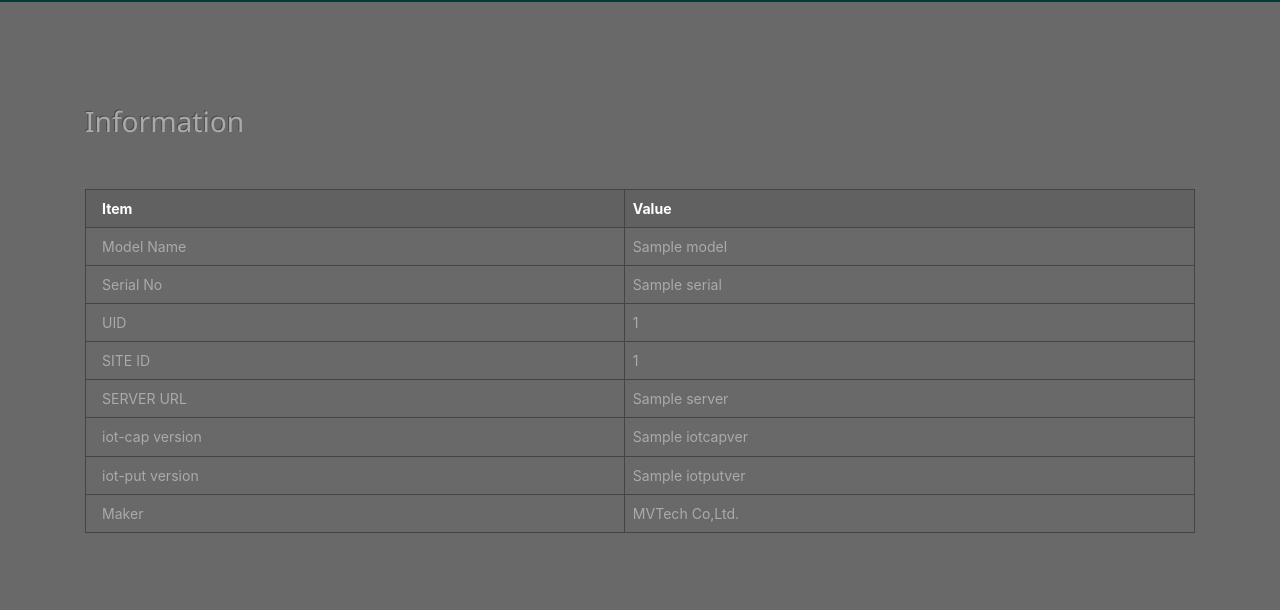
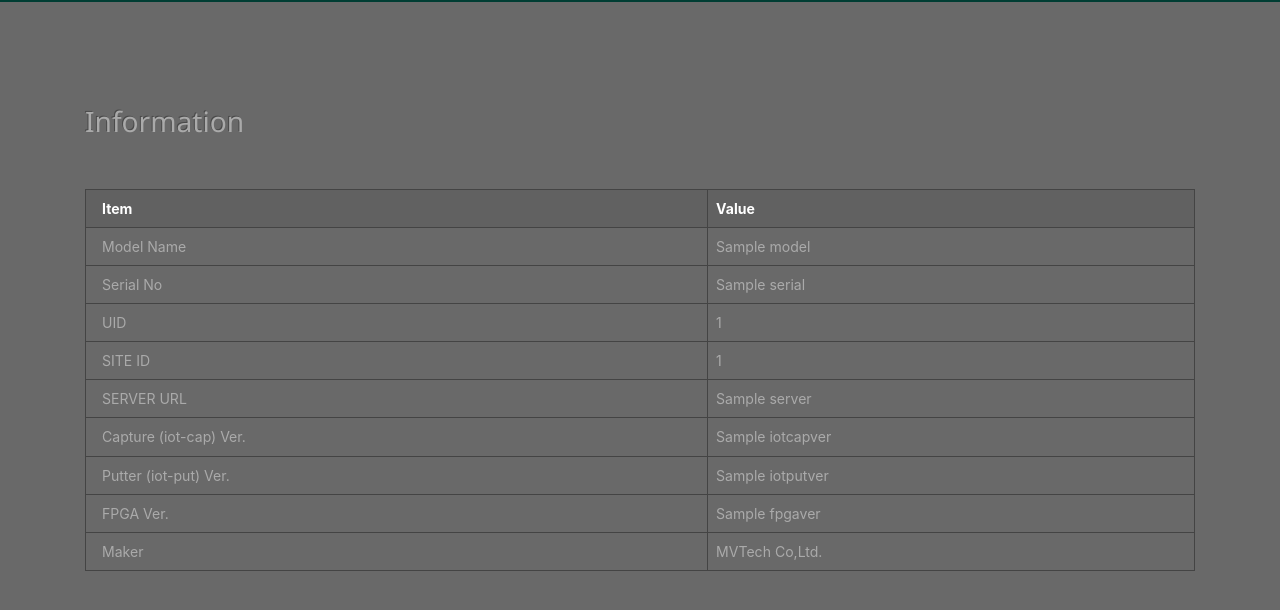
Before and after one commit to Dotolie/Configurator, a Django app: template myuser/templates/home-new.html in a window 1280 px wide. Shown: the top 610 px of the page. Run offline with Django 3.2, Linux system fonts and the light colour scheme; the template is opened without the code that fills it: most values are stand-ins (such as "Sample title", 1, 10 or a date in 2020); some libraries are stand-ins or nearby versions.

Commit message:
add fpga version in main page

```diff
--- a/myuser/templates/home-new.html
+++ b/myuser/templates/home-new.html
@@ -38,12 +38,16 @@
       <td>{{server}}</td>
     </tr>
     <tr>
-      <td>iot-cap version</td>
+      <td>Capture (iot-cap) Ver.</td>
       <td>{{iotcapver}}</td>
     </tr>
     <tr>
-      <td>iot-put version</td>
+      <td>Putter (iot-put) Ver.</td>
       <td>{{iotputver}}</td>
+    </tr>
+    <tr>
+      <td>FPGA Ver.</td>
+      <td>{{fpgaver}}</td>
     </tr>
     <tr>
       <td>Maker</td>
```
Also changed, not shown: myuser/views.py (+8 -0 lines), db.sqlite3.
